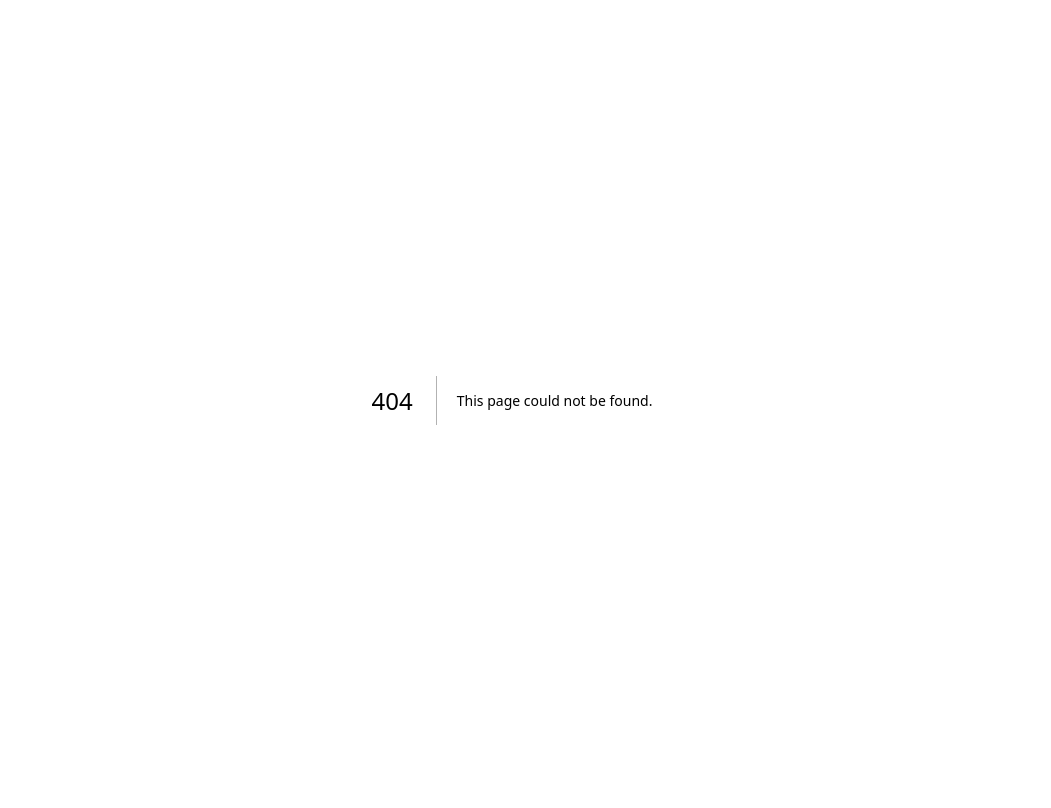
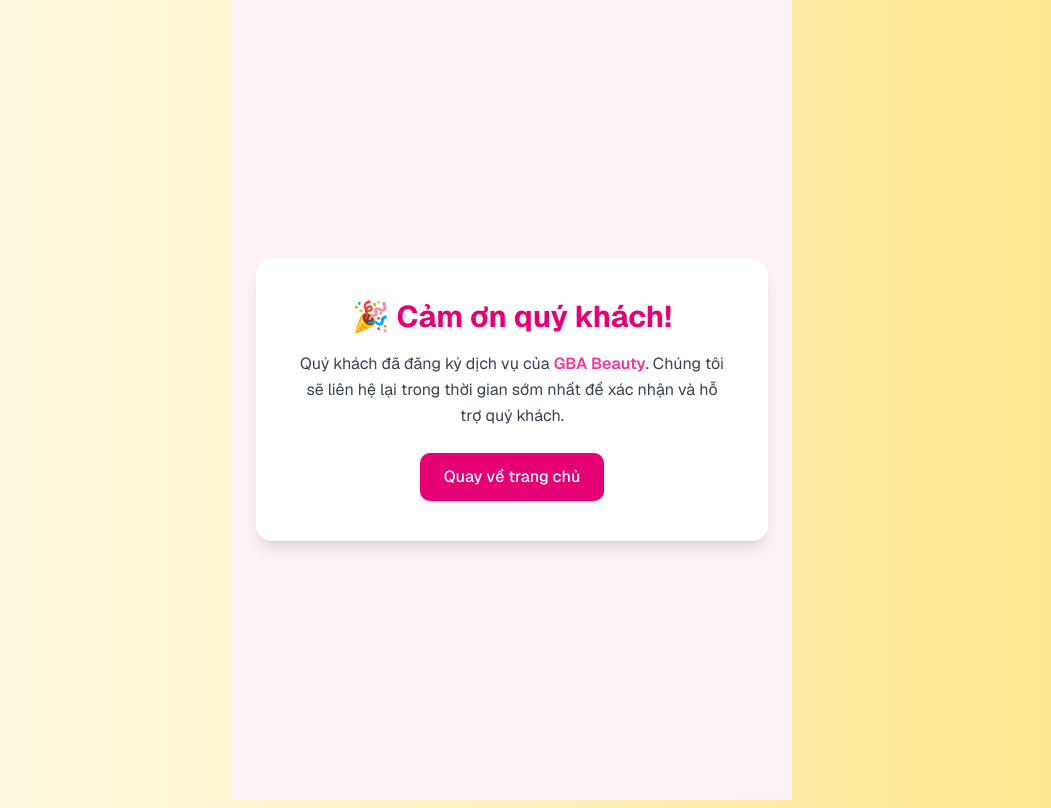
Before and after one commit to long2707/gbabeauty, a Next.js app: page /cam-on in a window 1280 px wide. Before the commit this address had no page. Shown: the whole page, without its empty margins (128-1179 px from the left). Built offline with nearby package versions, Linux system fonts and the light colour scheme.

Commit message:
add page thank-you

```diff
--- /dev/null
+++ b/src/app/cam-on/page.tsx
@@ -0,0 +1,25 @@
+export default function ThankYouPage() {
+	return (
+		<main className="min-h-screen flex flex-col items-center justify-center bg-pink-50 px-6">
+			<div className="bg-white shadow-lg rounded-2xl p-10 max-w-lg text-center">
+				<h1 className="text-3xl font-bold text-pink-600 mb-4">
+					🎉 Cảm ơn quý khách!
+				</h1>
+				<p className="text-gray-700 mb-6 leading-relaxed">
+					Quý khách đã đăng ký dịch vụ của{" "}
+					<span className="font-semibold text-pink-500">
+						GBA Beauty
+					</span>
+					. Chúng tôi sẽ liên hệ lại trong thời gian sớm nhất để xác
+					nhận và hỗ trợ quý khách.
+				</p>
+				<a
+					href="/"
+					className="inline-block bg-pink-600 text-white font-medium px-6 py-3 rounded-lg shadow hover:bg-pink-700 transition"
+				>
+					Quay về trang chủ
+				</a>
+			</div>
+		</main>
+	);
+}
--- a/src/app/dich-vu/dang-ky-dich-vu/page.tsx
+++ b/src/app/dich-vu/dang-ky-dich-vu/page.tsx
@@ -32,6 +32,7 @@ import {
 import { cn } from "@/lib/utils";
 import React from "react";
 import { ScrollArea, ScrollBar } from "@/components/ui/scroll-area";
+import { useRouter } from "next/navigation";
 const emailOptional = z.preprocess(
 	(v) =>
 		typeof v === "string"
@@ -70,6 +71,9 @@ const formSchema = z.object({
 type FormValues = z.infer<typeof formSchema>;
 export default function Page() {
 	const [open, setOpen] = React.useState(false);
+
+	const router = useRouter();
+
 	const form = useForm<FormValues>({
 		resolver: zodResolver(formSchema), // <- KHÔNG truyền generic vào zodResolver
 		defaultValues: {
@@ -83,6 +87,7 @@ export default function Page() {
 	});
 	function onSubmit(values: z.infer<typeof formSchema>) {
 		console.log(values);
+		router.push("cam-on");
 	}
 
 	function handleDateSelect(date: Date | undefined) {
```
